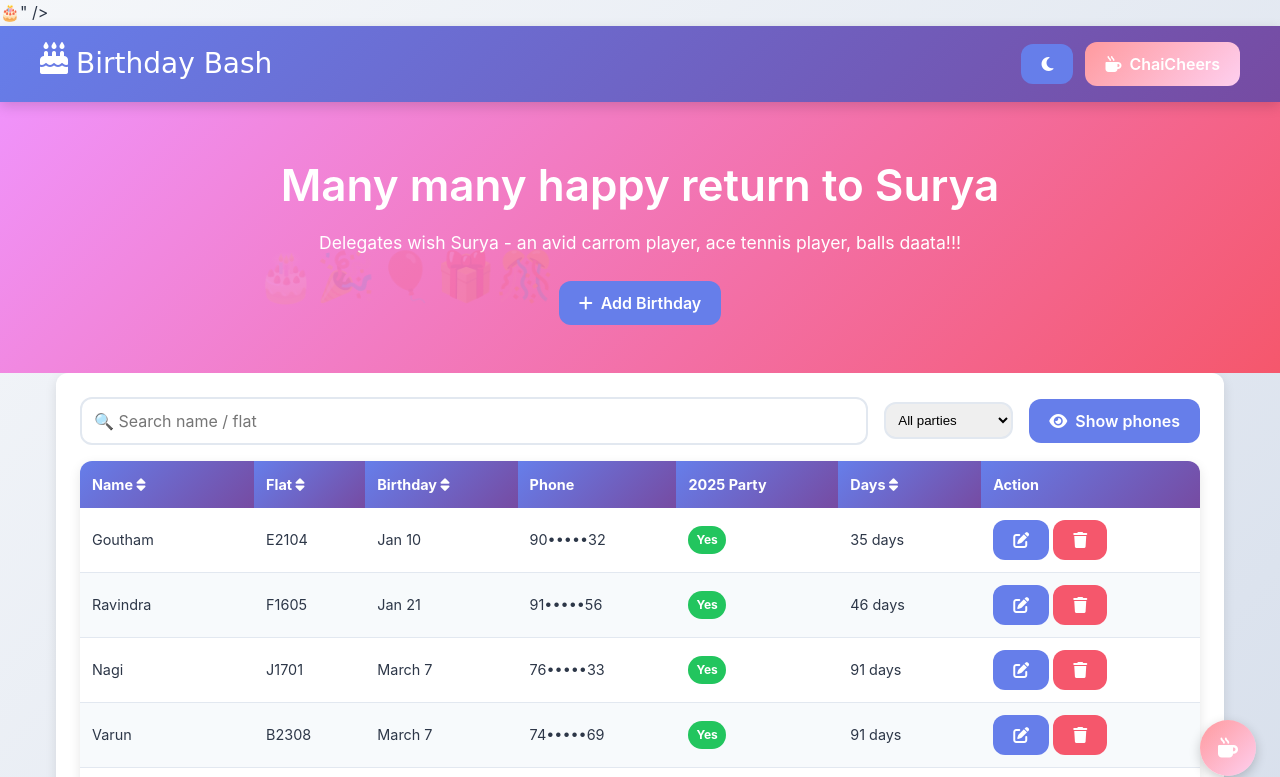
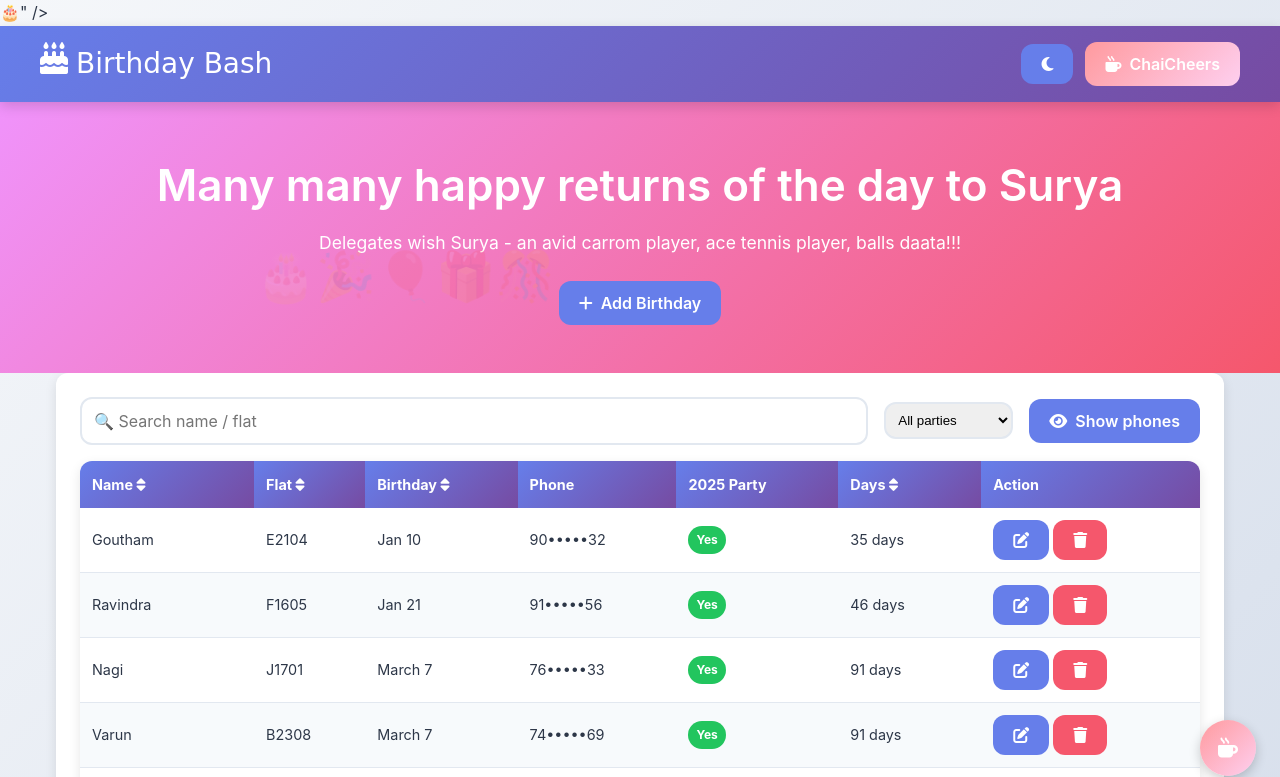
Before and after one commit to cspdGRIT/zenithdelegates, a website: page index.html in a window 1280 px wide. Shown: the top 777 px of the page. Drawn offline with Linux system fonts and the light colour scheme.

Commit message:
Update index.html

```diff
--- a/index.html
+++ b/index.html
@@ -83,7 +83,7 @@ input:focus,textarea:focus{outline:none; border-color:var(--pri)}
 
 <section class="hero">
   <div class="container">
-    <h1>Many many happy return to Surya</h1>
+    <h1>Many many happy returns of the day to Surya</h1>
     <p>Delegates wish Surya - an avid carrom player, ace tennis player, balls daata!!!</p>
     <button class="btn btn-primary" onclick="scrollToForm()"><i class="fas fa-plus"></i> Add Birthday</button>
   </div>
```
